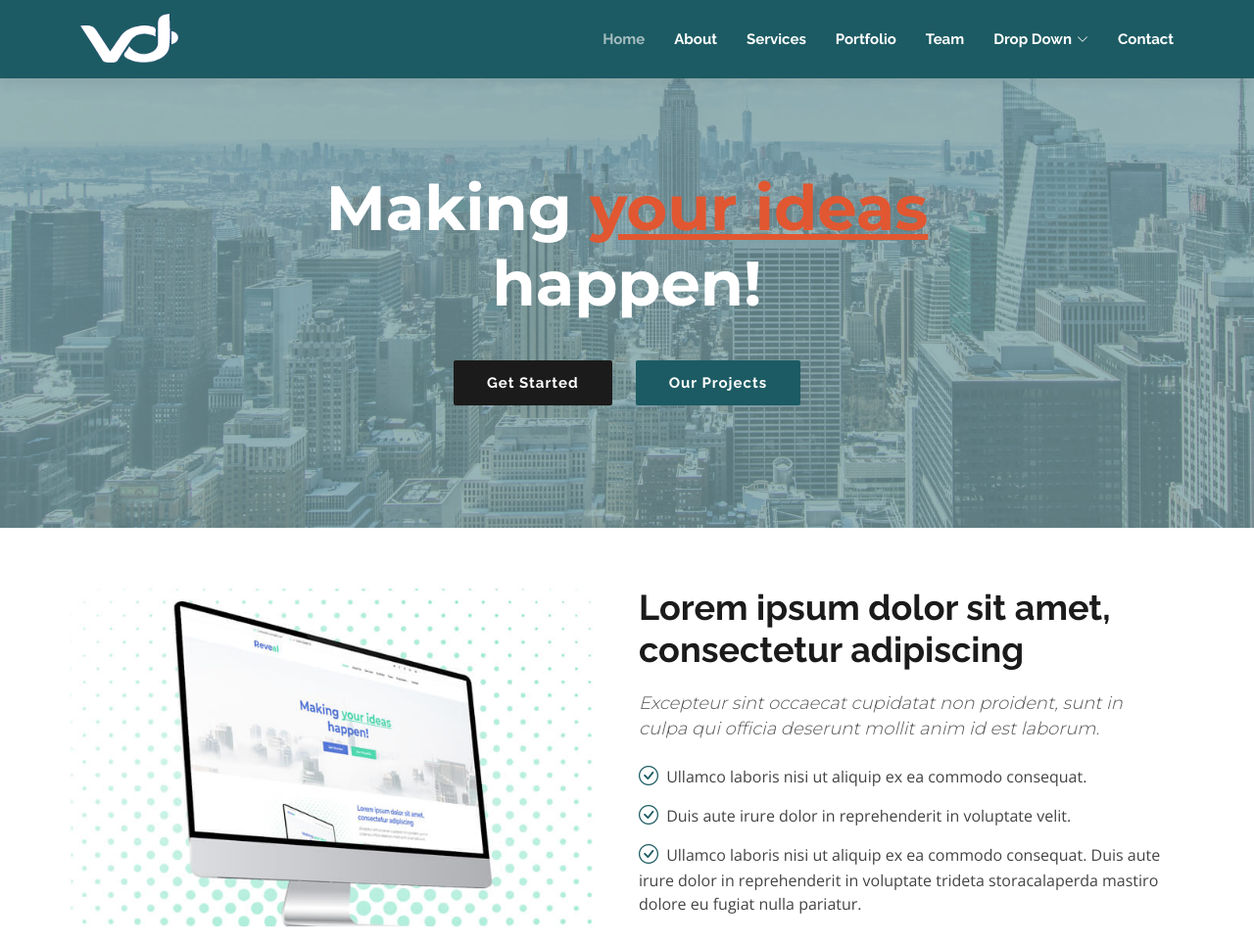
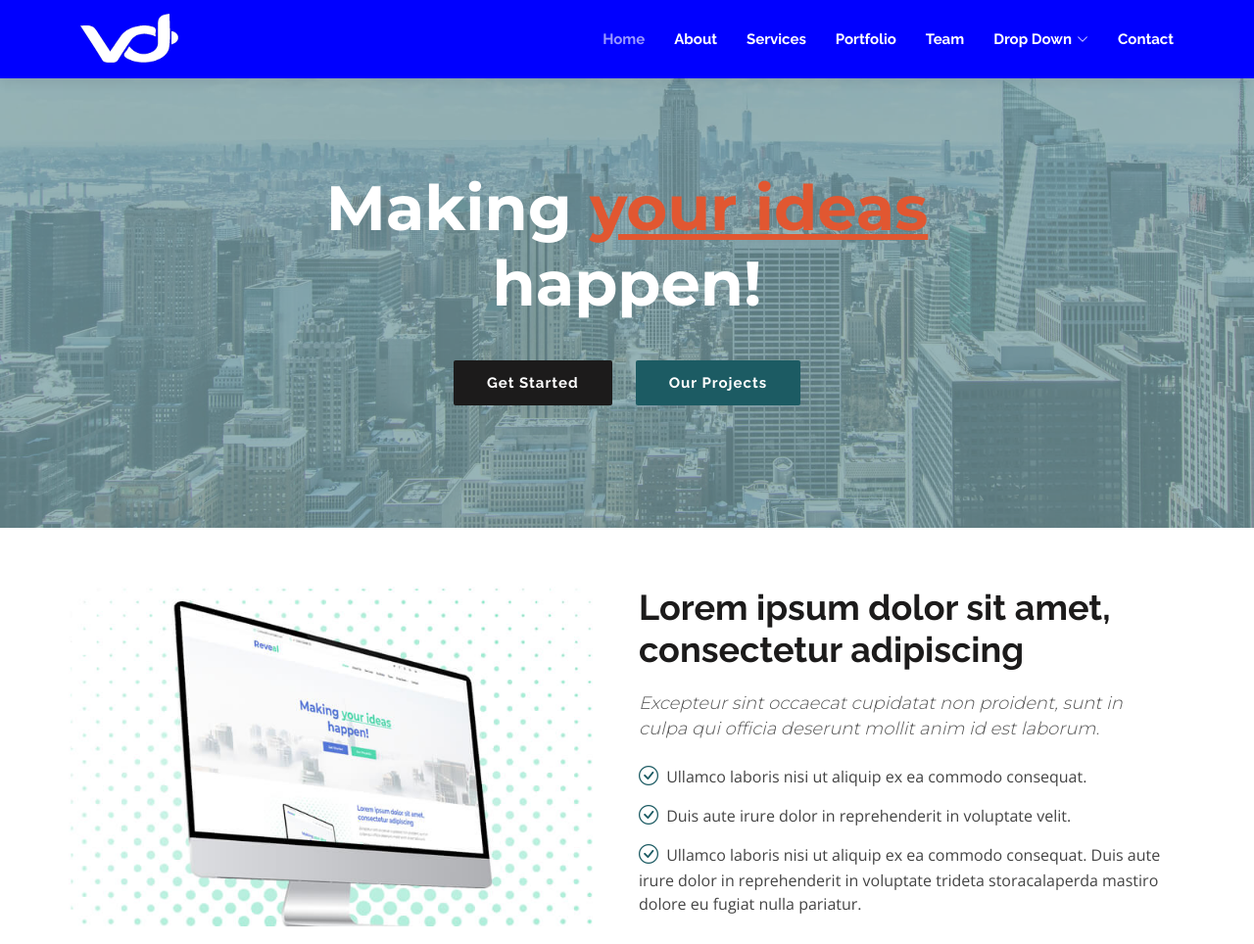
Before and after one commit to MonzerOmer1234/Alternate_Design, a plain HTML site: page index.html in a window 1280 px wide. Shown: the top 964 px of the page at 98% size. Drawn offline with nearby package versions, Linux system fonts and the light colour scheme.

Commit message:
add styling

```diff
--- a/assets/css/style.css
+++ b/assets/css/style.css
@@ -129,7 +129,7 @@ h6 {
 # Header
 --------------------------------------------------------------*/
 #header {
-  background: #1c5b63;
+  background: blue;
   height: 80px;
   transition: all 0.5s;
   z-index: 997;
```
